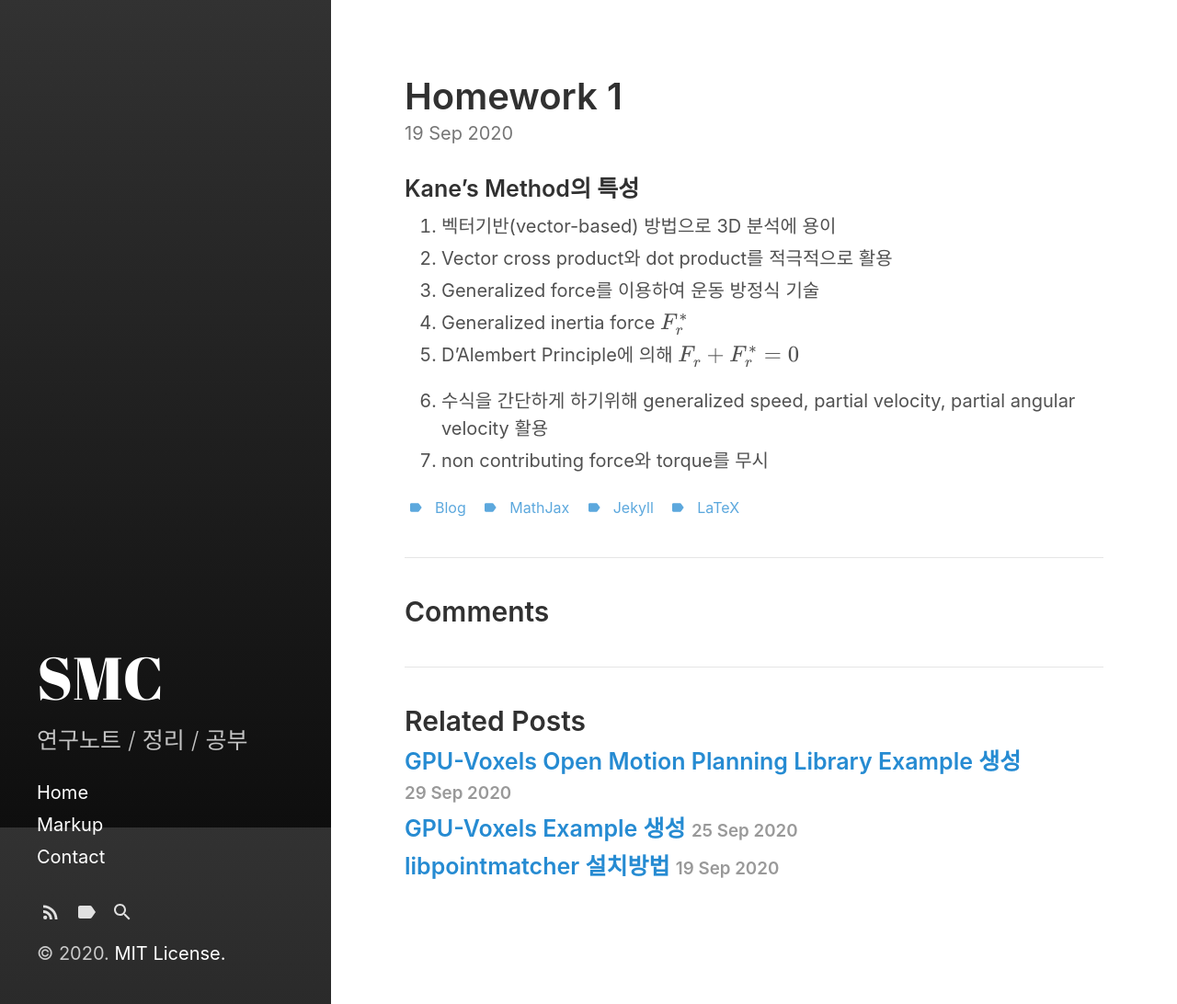
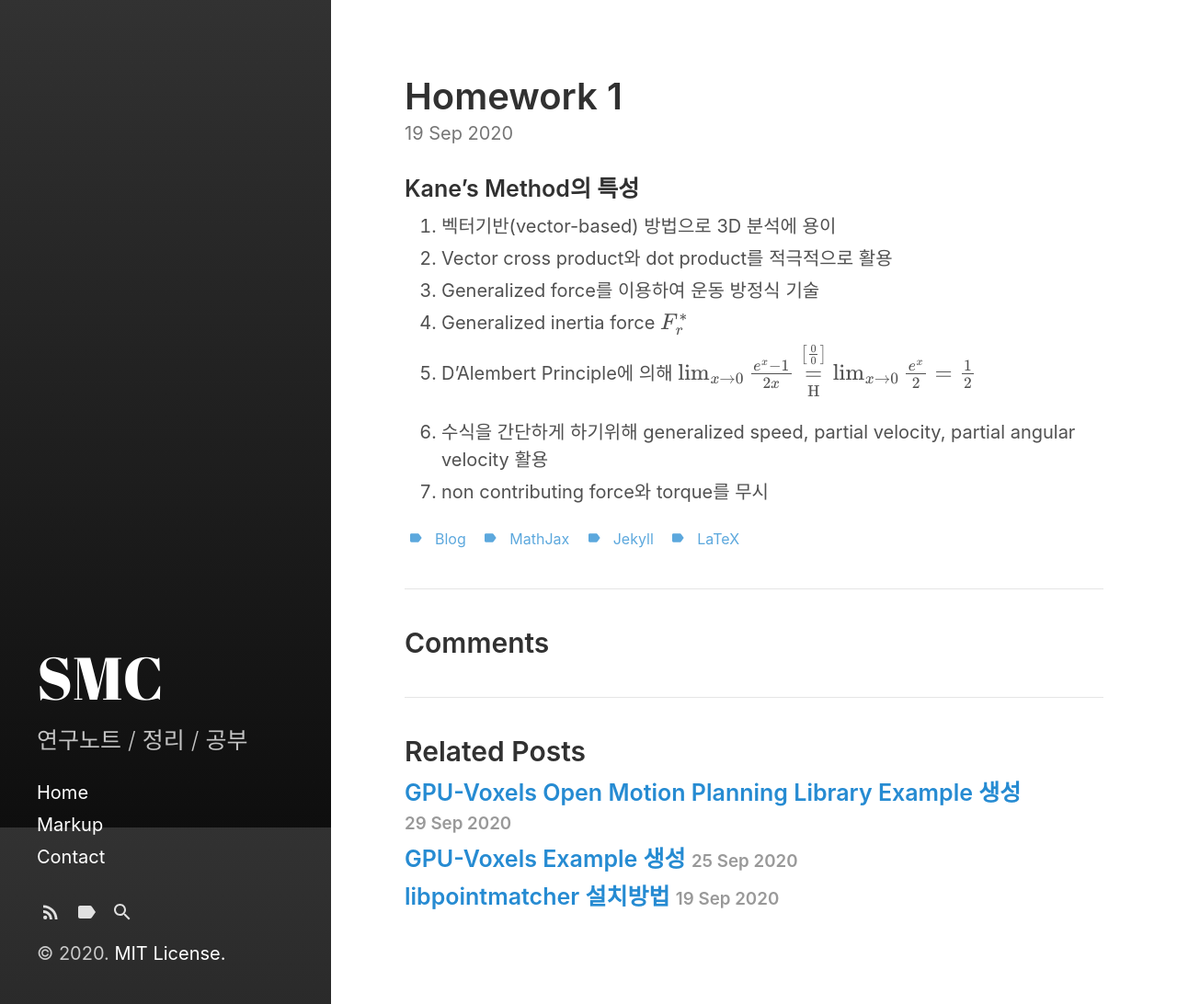
Before and after one commit to tjdalsckd/tjdalsckd.github.io, a Jekyll site: the page built from _posts/2020-09-19-근골격동적모델링_Homework1.md, in a window 1280 px wide and 1092 px high. Shown: the whole window at 92% size. Built offline with Jekyll 4.4.1, drawn with Linux system fonts in a browser that asks for light colours; our own code applies the rules of GitHub Pages for plain Markdown files; formulas are drawn with MathJax 3.

Commit message:
Update 2020-09-19-근골격동적모델링_Homework1.md

```diff
--- a/_posts/2020-09-19-근골격동적모델링_Homework1.md
+++ b/_posts/2020-09-19-근골격동적모델링_Homework1.md
@@ -14,7 +14,9 @@ use_math: true
 4. Generalized inertia force ${F}^{*}_{r}$
 5. D'Alembert Principle에 의해
 $$
-  {F}^{}_{r}+{F}^{*}_{r}=0
+\lim_{x\to 0}{\frac{e^x-1}{2x}}
+\overset{\left[\frac{0}{0}\right]}{\underset{\mathrm{H}}{=}}
+\lim_{x\to 0}{\frac{e^x}{2}}={\frac{1}{2}}
 $$
 
 6. 수식을 간단하게 하기위해 generalized speed, partial velocity, partial angular velocity 활용
```
